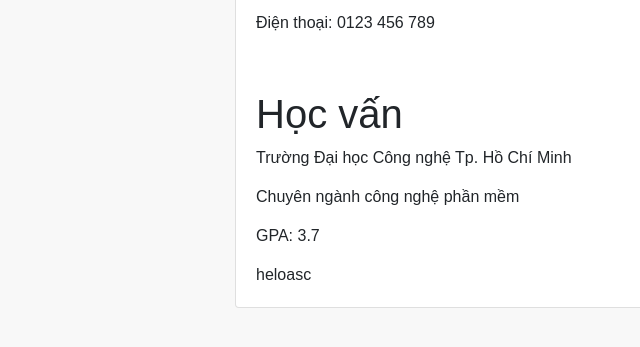
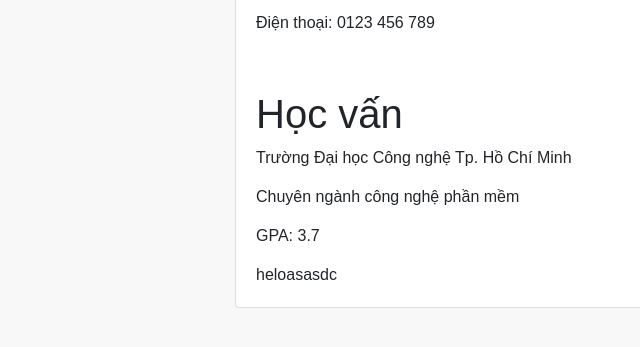
Before and after one commit to kietdang8856/2011068856-DangTuanKiet-Case1, a plain HTML site: page index.html in a window 1280 px wide. Shown: the part 335-682 px from the top of the page, 135-775 px from the left. Drawn offline with nearby package versions, Linux system fonts and the light colour scheme; a script that the page names is missing.

Commit message:
conlfict 2

```diff
--- a/index.html
+++ b/index.html
@@ -34,7 +34,7 @@
                             <p>Trường Đại học Công nghệ Tp. Hồ Chí Minh</p>
                             <p>Chuyên ngành công nghệ phần mềm</p>
                             <p>GPA: 3.7</p>
-                        heloasc
+                        heloasasdc
                     </div>
                 </div>
             </div>
```
